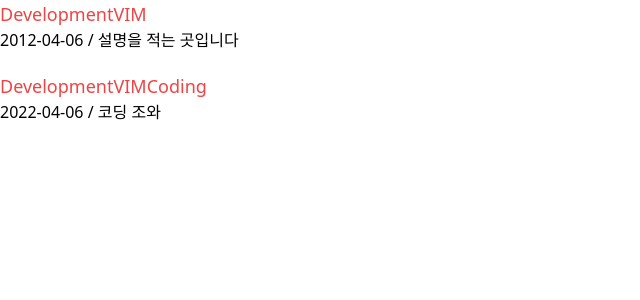
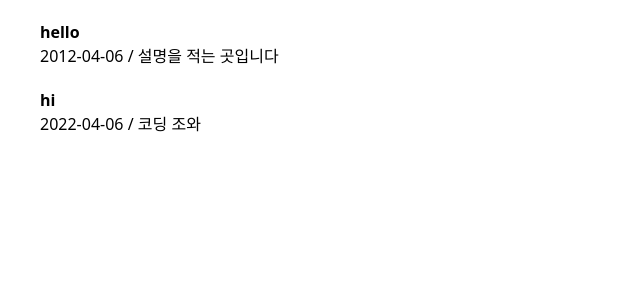
Before and after one commit to HA-SEUNG-JEONG/wanted-assignment-markdownBlog, a Next.js app: page /blog in a window 1280 px wide. Shown: the top 300 px of the page, without its empty margins (0-640 px from the left). Built offline with nearby package versions, Linux system fonts and the light colour scheme.

Commit message:
✅ getPosts

```diff
--- /dev/null
+++ b/pages/api/getPosts.ts
@@ -0,0 +1,7 @@
+import { readdirSync, readFileSync } from "fs";
+import matter from "gray-matter";
+
+export const getPosts = readdirSync("./__posts").map((file) => {
+  const content = readFileSync(`./__posts/${file}`, "utf-8");
+  return JSON.parse(JSON.stringify(matter(content).data));
+});
--- a/pages/blog/index.tsx
+++ b/pages/blog/index.tsx
@@ -1,6 +1,7 @@
 import { readdirSync, readFileSync } from "fs";
 import matter from "gray-matter";
 import { NextPage } from "next";
+import { getPosts } from "../api/getPosts";
 
 interface Post {
   id: number;
@@ -9,31 +10,30 @@ interface Post {
   description: string;
   slug: string;
   tags: string[];
+  title: string;
 }
 
 const blog: NextPage<{ posts: Post[] }> = ({ posts }) => {
   return (
     <>
-      {posts.map((post, id) => (
-        <div key={id} className="mb-5">
-          <span className="text-lg text-red-500">{post.categories}</span>
+      {posts.map((post) => (
+        <main className="my-5 ml-10">
+          <section className="font-bold">{post.title}</section>
           <div>
             <span>
-              {post.date} / {post.description}
+              <h2 className="title">
+                {post.date} / {post.description}
+              </h2>
             </span>
           </div>
-        </div>
+        </main>
       ))}
     </>
   );
 };
 
 export async function getStaticProps() {
-  const blogPosts = readdirSync("./__posts").map((file) => {
-    const content = readFileSync(`./__posts/${file}`, "utf-8");
-    return JSON.parse(JSON.stringify(matter(content).data));
-  });
-
+  const blogPosts = getPosts;
   return {
     props: {
       posts: blogPosts,
```
